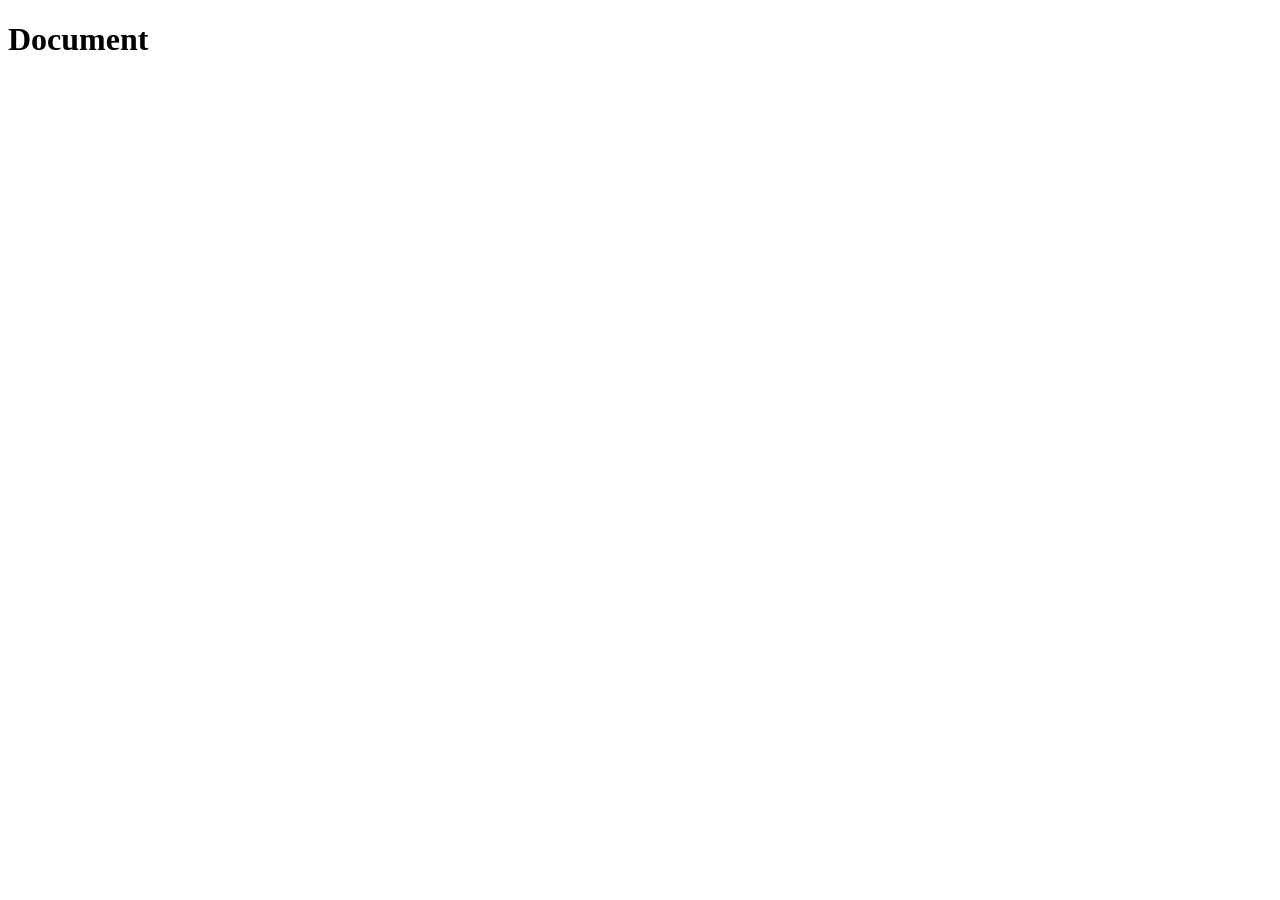
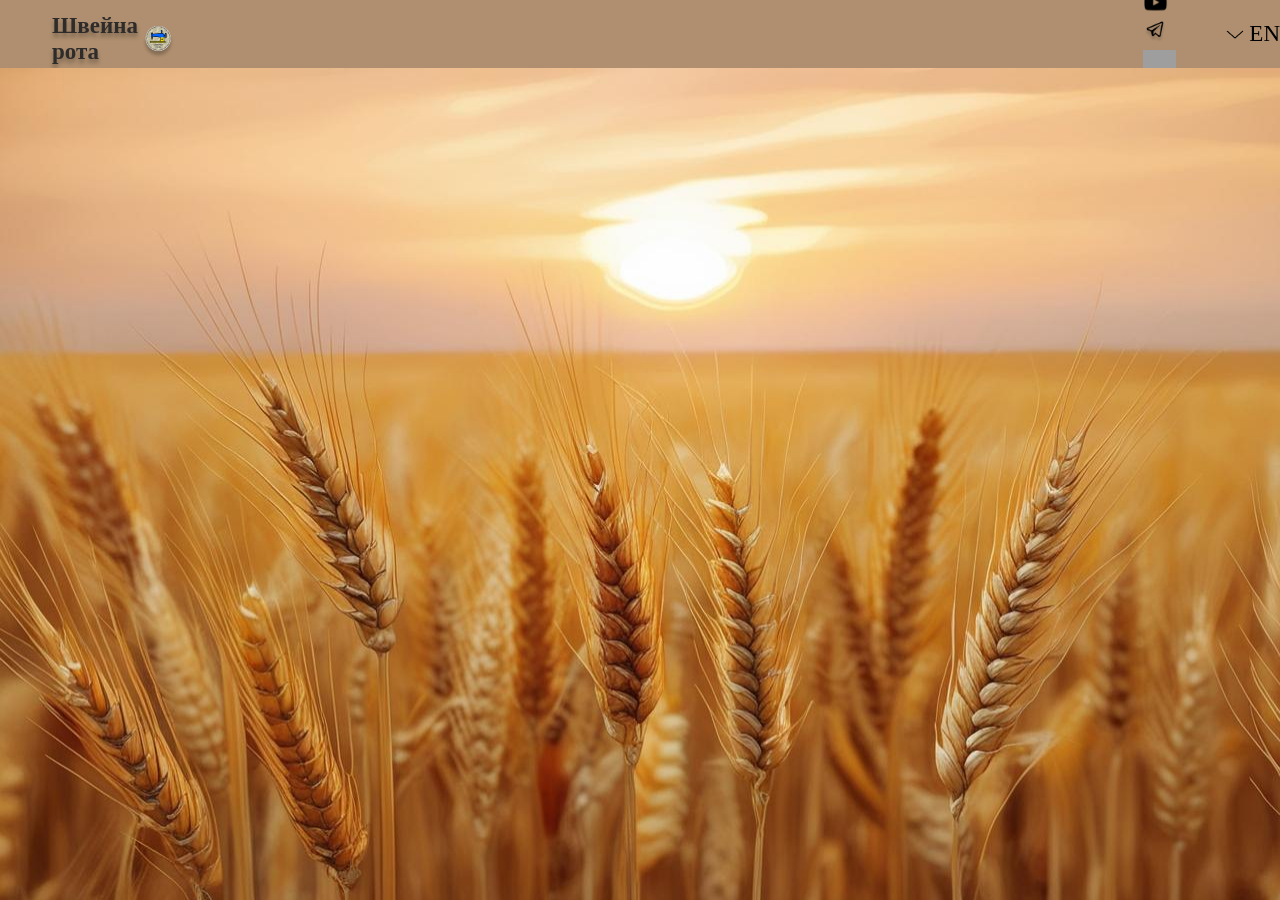
Before and after one commit to BohdanRubanov/ShveinaRota, a Django app: page / in a window 1280 px wide. Before the commit the page is almost empty. Before the commit the page ends 50 px from the top, so only its background shows below. Run offline with Django 4.2, Linux system fonts and the light colour scheme; grey boxes are pictures that could not be loaded.

Commit message:
added header

```diff
--- a/mainPage/static/css/main.css
+++ b/mainPage/static/css/main.css
@@ -0,0 +1,67 @@
+.header{
+    position: relative;
+    background-color: #AF8F6F;
+    width: 100%;
+    height: 68px;
+    display: flex;
+    align-items: center;
+
+}
+
+.body{
+    margin: 0;
+    padding: 0;
+}
+.main_image{
+    width: 100%;
+    height: 832px;
+    position: absolute;
+}
+
+.header_info{
+    font-size: 23px;
+    margin: 0;
+    color: #2E2B2B;
+    text-shadow: 0px 4px 4px #0000004b;
+    padding-left: 52px;
+    padding-top: 10px;
+
+}
+
+.znachok{
+    text-shadow: 0px 4px 4px #0000004b;
+    padding-left: 0px;
+    padding-top: 18px;
+
+}
+
+.inet{
+    padding-left: 964px;
+
+}
+
+.twiter{
+    height: 25px;
+}
+
+.telegram{
+    height: 27px;
+}
+.youtube{
+    height: 25px;
+}
+.facebook{
+    height: 25px;
+}
+.inst{
+    height: 25px;
+}
+
+.vek{
+    padding-left: 46px;
+}
+
+.language{
+    padding-left: 5px;
+    font-size: 23px;
+}
--- a/mainPage/templates/mainPage/main.html
+++ b/mainPage/templates/mainPage/main.html
@@ -4,12 +4,29 @@
     <meta charset="UTF-8">
     <meta name="viewport" content="width=device-width, initial-scale=1.0">
     <title>Document</title>
+    <link rel='stylesheet' href = "/static/css/main.css">
 
 </head>
-<body>
-    <h1>Document</h1>
+<header>
+    <div class= "header">
+        <h3 class="header_info">Швейна рота</h3>
+        <img class="znachok" src="/static/css/img/znachok.png" alt="znak">
+        <div class="inet">
+            <a class="twit" href="https://twitter.com/ShveinaRota "><img class="twiter" src="/static/css/img/twiter.png" alt=""></a>
+            <a class="tube" href="https://t.me/shveina_rota"><img class="youtube" src="/static/css/img/youtube.png" alt=""></a>
+            <a class="tg" href="https://t.me/shveina_rota"><img class="telegram" src="/static/css/img/telegram.png" alt=""></a>
+            <a class="facebook" href="https://www.facebook.com/profile.php?id=100083407995435"><img class="facebook" src="/static/css/img/facebook.png" alt=""></a>
+            <a class="inst" href="https://www.instagram.com/shveina_rota"><img class="inst" src="/static/css/img/inst.png" alt=""></a>
+        </div>
+        <img class="vek" src="/static/css/img/vek.png" alt="">
+        <p class="language">EN</p>
+    </div>
+</header>
+<body class="body">
+    <div>
+        <img class="main_image" src= "/static/css/img/main.jpg" alt="main">
 
-
+    </div>
 
 
 
```
Also changed, not shown: mainPage/static/css/img/inst.png (added), mainPage/static/css/img/main.jpg (added), mainPage/static/css/img/png-feacbook.png (added), mainPage/static/css/img/telegram.png (added), mainPage/static/css/img/twiter.png (added), mainPage/static/css/img/vek.png (added), mainPage/static/css/img/youtube.png (added), mainPage/static/css/img/znachok.png (added).
